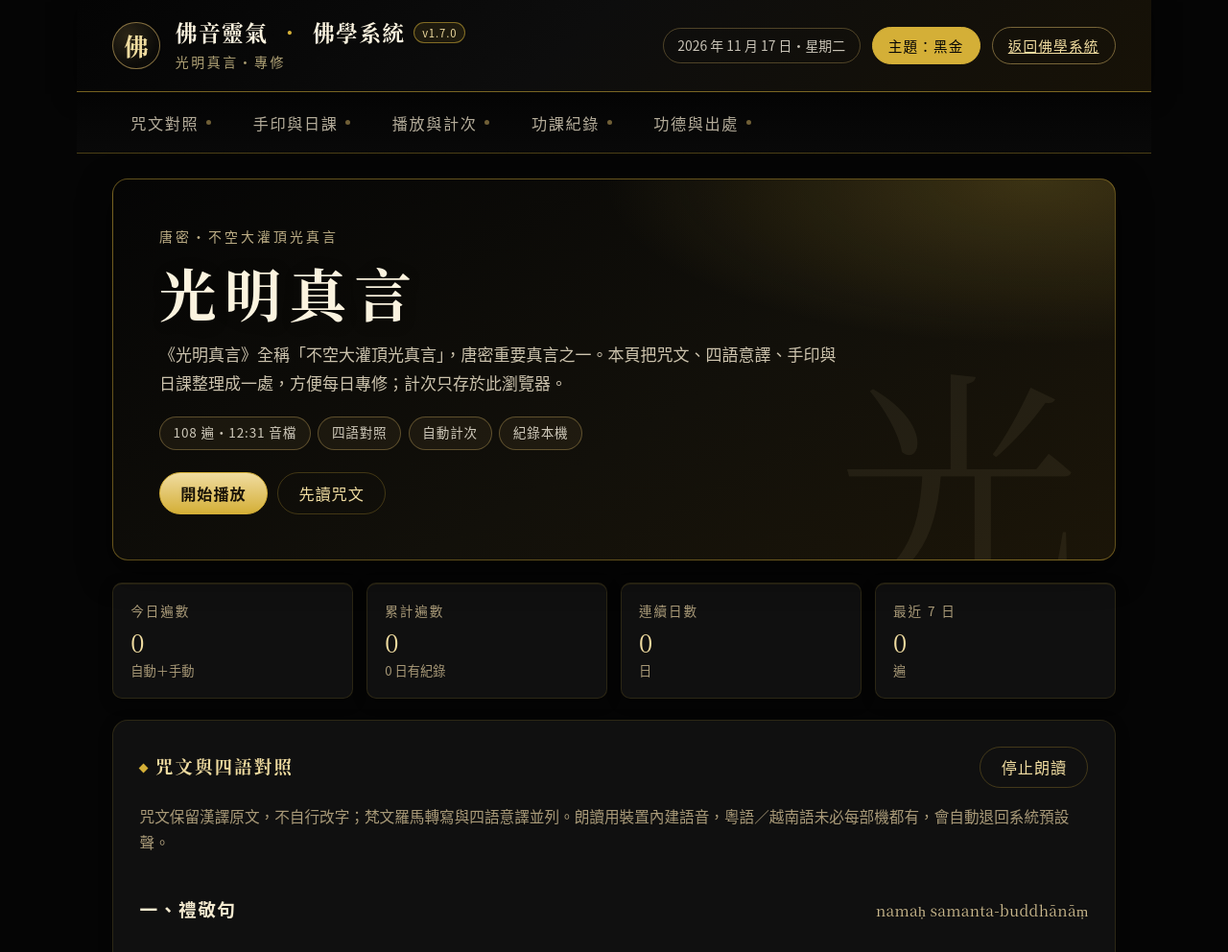
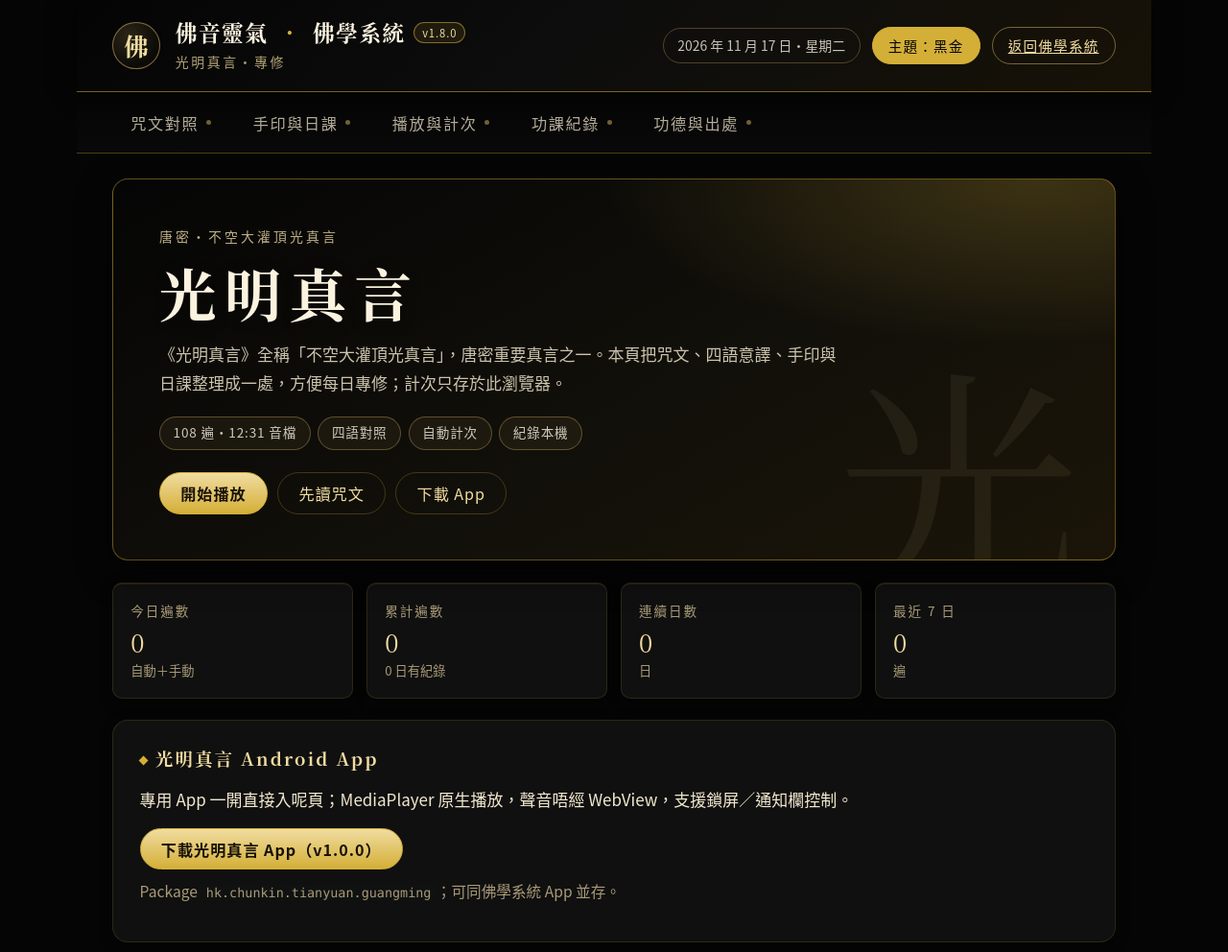
Before and after one commit to tianyuanbuddhistschool-dev/foxue-system, a plain HTML site: page guangming.html in a window 1280 px wide. Shown: the top 992 px of the page at 96% size. Drawn offline with Linux system fonts and the light colour scheme.

Commit message:
v1.8.0：光明真言專用 App（package hk.chunkin.tianyuan.guangming，直入 guangming.html）

```diff
--- a/audio-map.json
+++ b/audio-map.json
@@ -1,5 +1,5 @@
 {
-  "generatedAt": "2026-11-17T04:49:15.717Z",
+  "generatedAt": "2026-11-17T05:11:32.684Z",
   "count": 30,
   "totalBytes": 509693483,
   "files": [
--- a/data.js
+++ b/data.js
@@ -2,7 +2,7 @@
 window.FO_DATA = {
   "meta": {
     "title": "佛音靈氣・佛學系統",
-    "version": "1.7.0",
+    "version": "1.8.0",
     "updated": "2026-11-17",
     "lineage": "顯密圓融（漢傳為主，兼容唐密、藏密公開部分與淨土）",
     "disclaimer": "本系統為個人修學整理，非官方教材；密法儀軌須依具格上師傳承。咒文功德分「經說」與「傳統說法」，不宣稱治病、神通、消災保證。",
--- a/guangming.html
+++ b/guangming.html
@@ -30,7 +30,7 @@
       <div class="brand">
         <span class="brand-mark" aria-hidden="true">佛</span>
         <div class="brand-text">
-          <h1 class="brand-title">佛音靈氣<span class="brand-dot">・</span>佛學系統 <span class="ver-pill" id="brand-version">v1.7.0</span></h1>
+          <h1 class="brand-title">佛音靈氣<span class="brand-dot">・</span>佛學系統 <span class="ver-pill" id="brand-version">v1.8.0</span></h1>
           <p class="brand-sub">光明真言・專修</p>
         </div>
       </div>
@@ -65,10 +65,22 @@
       <div class="gm-actions">
         <a class="btn btn-primary" href="#section-practice" id="hero-play">開始播放</a>
         <a class="btn btn-quiet" href="#section-text">先讀咒文</a>
+        <a class="btn btn-quiet" href="apk/guangming.apk" download>下載 App</a>
       </div>
     </section>
 
     <div class="stat-row" id="gm-stats" aria-label="功課統計"></div>
+
+    <section class="block gm-section" id="android-app" aria-labelledby="android-app-title">
+      <div class="block-head">
+        <h3 class="block-title" id="android-app-title">光明真言 Android App</h3>
+      </div>
+      <p>專用 App 一開直接入呢頁；MediaPlayer 原生播放，聲音唔經 WebView，支援鎖屏／通知欄控制。</p>
+      <p class="apk-actions">
+        <a class="btn btn-primary" href="apk/guangming.apk" download>下載光明真言 App（v1.0.0）</a>
+      </p>
+      <p class="muted">Package <code>hk.chunkin.tianyuan.guangming</code>；可同佛學系統 App 並存。</p>
+    </section>
 
     <section class="block gm-section" id="section-text" aria-labelledby="text-title">
       <div class="block-head">
@@ -199,7 +211,7 @@
 
   <footer class="site-foot">
     <p><span id="foot-version">佛音靈氣・佛學系統</span>・光明真言專修・個人修學整理，非官方教材。</p>
-    <p><a href="apk/foxue-system.apk" download>下載 Android APK（v1.2.1）</a></p>
+    <p><a href="apk/guangming.apk" download>下載光明真言 App（v1.0.0）</a></p>
     <p class="foot-verse">願以此功德，普及於一切；我等與眾生，皆共成佛道。</p>
   </footer>
 </div>
--- a/styles.css
+++ b/styles.css
@@ -404,7 +404,7 @@ input,button{ font-family:inherit; }
 }
 .notice-block{ background:linear-gradient(180deg, #fbf6e8, var(--paper)); }
 .apk-block{ border-top:2px solid rgba(201,169,95,.55); }
-.apk-actions{ margin:.9rem 0 .5rem; }
+.apk-actions{ display:flex; gap:.55rem; flex-wrap:wrap; margin:.9rem 0 .5rem; }
 .notice-block p{ margin-bottom:0; color:var(--text-dim); font-size:.94rem; }
 
 /* 今日建議 */
--- a/sw.js
+++ b/sw.js
@@ -6,7 +6,7 @@
    ============================================================= */
 'use strict';
 
-var CACHE = 'foxue-shell-v1.7.0-20261117';
+var CACHE = 'foxue-shell-v1.8.0-20261117';
 var SHELL = [
   './',
   './index.html',
```
Also changed, not shown: index.html (+4 -3 lines), 2 other files.
